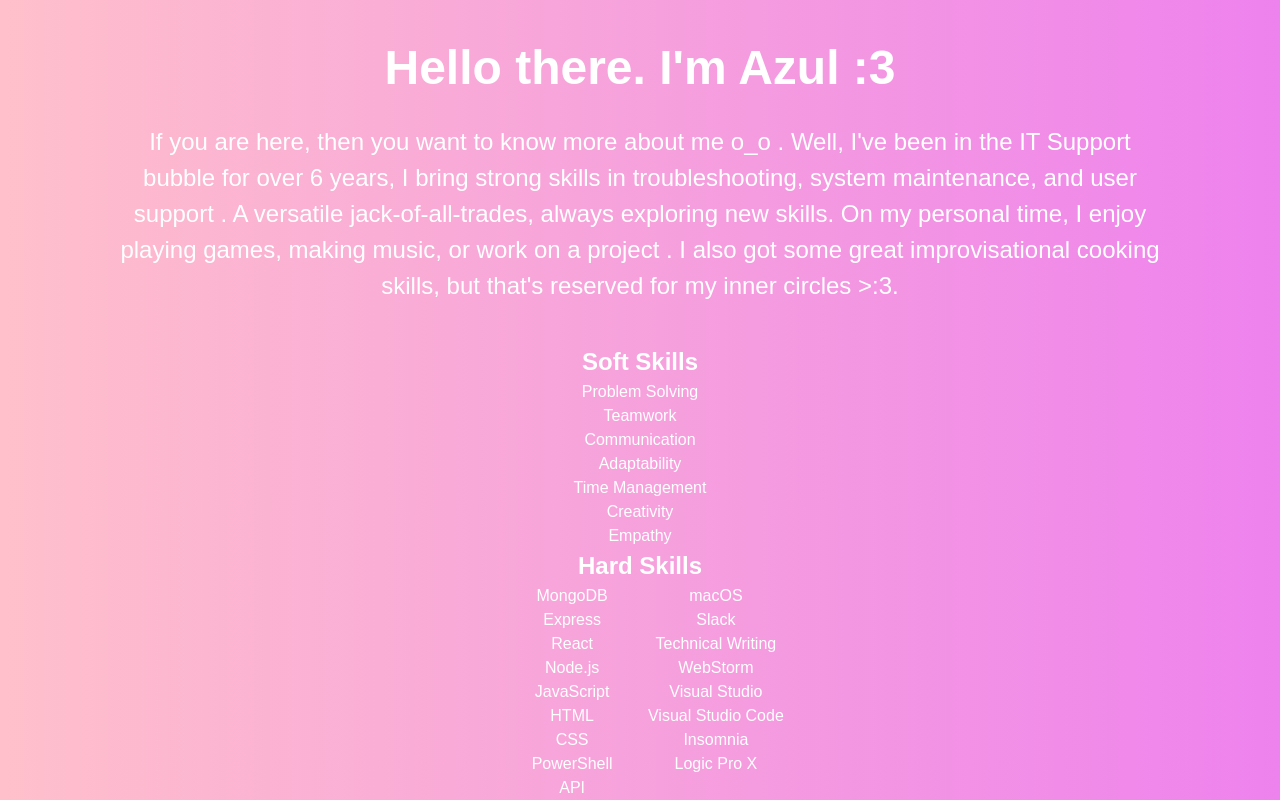
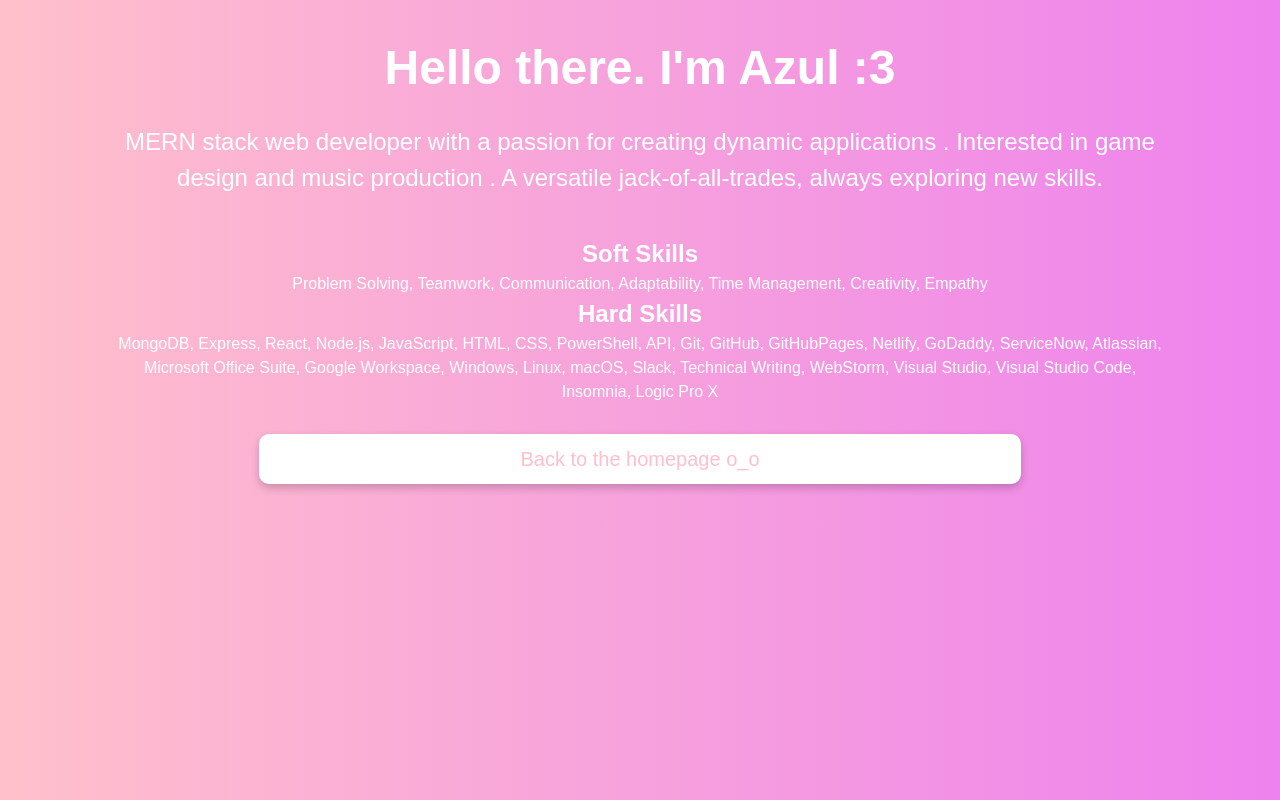
Before and after one commit to AzulCerulean/linktree-resume, a React (Vite) app: page /about in a window 1280 px wide. Shown: the top 800 px of the page. Built offline with nearby package versions, Linux system fonts and the light colour scheme; a web font is replaced by a local one.

Commit message:
changed skills from ul to span
Signed-off-by: Azul.Cerulean <azul.sama@outlook.com>

```diff
--- a/src/Pages/About.jsx
+++ b/src/Pages/About.jsx
@@ -1,4 +1,4 @@
-//import React from "react";
+import React from "react";
 import {Link} from "react-router";
 import "./About.css";
 
@@ -10,30 +10,28 @@ const hardSkills = ["MongoDB","Express","React","Node.js","JavaScript","HTML","C
 const About = () => {
     return (
         <div className="aboutContainer">
-            <h1>Hello there. I&apos;m Azul :3</h1>
-            <p className="aboutMeP">If you are here, then you want to know more about me o_o
-                . Well, I&apos;ve been in the IT Support bubble for over 6 years,
-                I bring strong skills in troubleshooting, system maintenance, and user support
-                . A versatile jack-of-all-trades, always exploring new skills.
-                On my personal time, I enjoy playing games, making music, or work on a project
-                . I also got some great improvisational cooking skills, but that&apos;s reserved for my inner circles {">"}:3.
-            </p>
+            <h1>Hello there. I'm Azul :3</h1>
+            <p className="aboutMeP">MERN stack web developer with a passion for creating dynamic applications
+                . Interested in game design and music production
+                . A versatile jack-of-all-trades, always exploring new skills.</p>
             <div className="skills">
                 <div className="softSkills">
                     <h2>Soft Skills</h2>
-
+                    {/*<ul>
                         {softSkills.map((skill, index) => (
-                            <p key={index}>{skill}</p>
+                            <li key={index}>{skill}</li>
                         ))}
-
+                    </ul>*/}
+                    <span>{softSkills.map(String).join(', ')}</span>
             </div>
                 <div className="hardSkills">
                     <h2>Hard Skills</h2>
-                    <ul>
+                    {/*<ul>
                         {hardSkills.map((skill, index) => (
                             <li key={index}>{skill}</li>
                         ))}
-                    </ul>
+                    </ul>*/}
+                    <span>{hardSkills.map(String).join(', ')}</span>
                 </div>
             </div>
             <Link to={"/"}>Back to the homepage o_o</Link>
```
